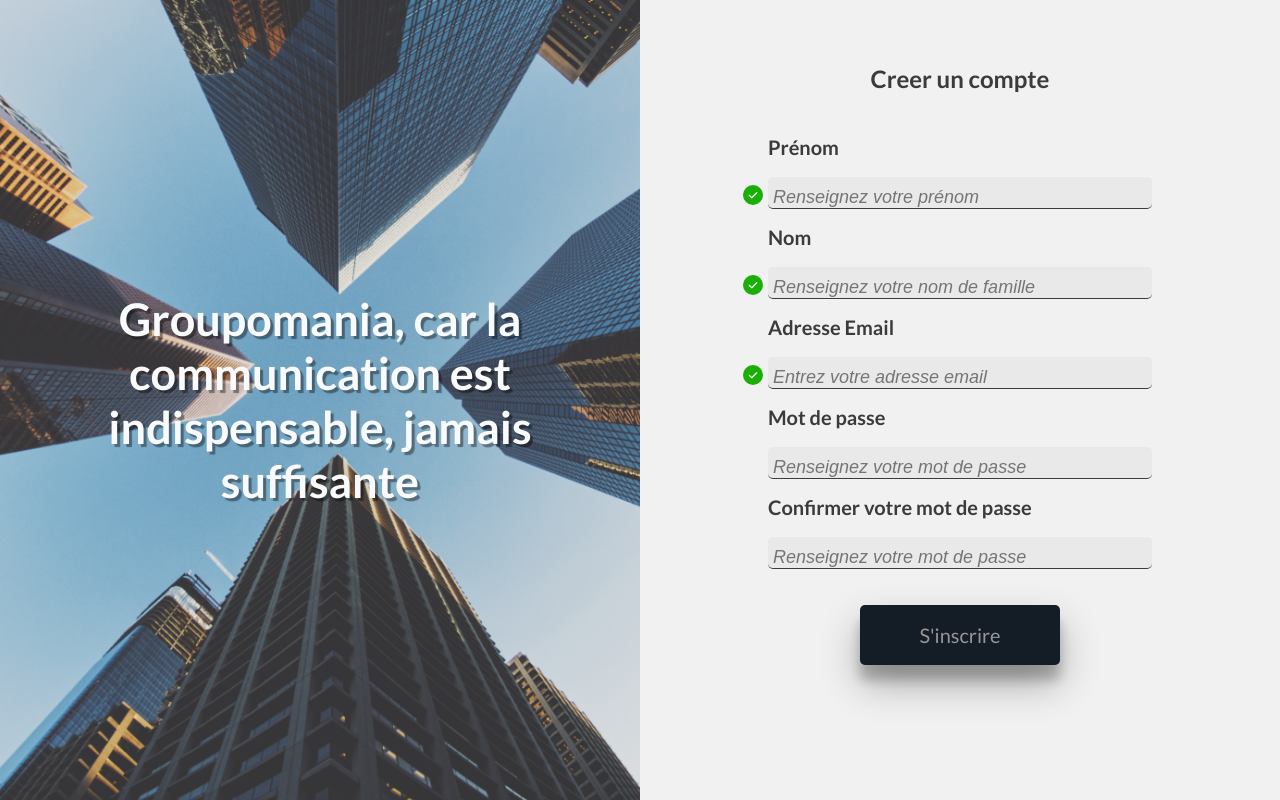
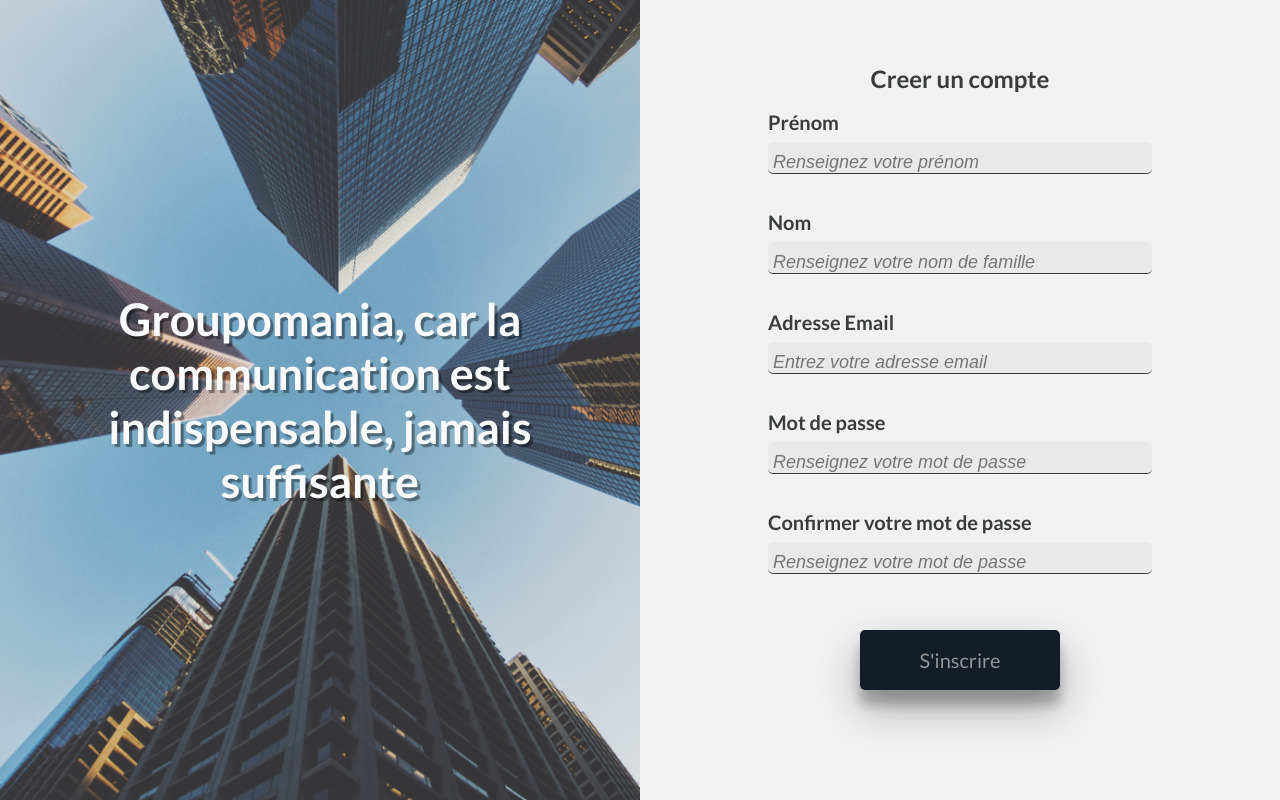
Before and after one commit to ixouu/Groupomania, a React (Create React App) app in the folder frontend/: page /signup in a window 1280 px wide. Built offline with nearby package versions, Linux system fonts and the light colour scheme; no server answers.

Commit message:
signup has been refacto

```diff
--- a/frontend/src/pages/Signup.jsx
+++ b/frontend/src/pages/Signup.jsx
@@ -1,4 +1,4 @@
-import React, {useState} from "react";
+import React, {useState } from "react";
 import { useNavigate } from "react-router-dom";
 import axios from "axios";
 
@@ -13,18 +13,23 @@
     // loading
     const [isLoading, setIsLoading] = useState(false);
 
+
+
     // error
     const [error, setError] = useState("")
 
     // firstName data
     const [firstName, setFirstName] = useState('');
-    const [wrongFirstName, setWrongFirstName] = useState(false)
+    const [wrongFirstName, setWrongFirstName] = useState(false);
+    const [firstNameIsEditing, setFirstNameIsEditing] = useState(false);
     // lastName data
     const [lastName, setLastName] = useState('');
-    const [wrongLastName, setWrongLastName] = useState(false)
+    const [wrongLastName, setWrongLastName] = useState(false);
+    const [lastNameIsEditing, setLastNameIsEditing] = useState(false);
     // email data
     const [email, setEmail] = useState('');
-    const [emailIsValid, setEmailIsValid] = useState(false)
+    const [emailIsValid, setEmailIsValid] = useState(false);
+    const [emailIsEditing, setEmailIsEditing] = useState(false);
 
     // Email error span
     const [emailRequisite, setEmailRequisite] = useState(false)
@@ -60,6 +65,7 @@
 
     // Handle firstName
     const handleFirstName = (firstName) => {
+        setFirstNameIsEditing(true);
         setFirstName(firstName);
         if( firstName.length < 2 || firstName.length > 55 || !firstNameRegExp.test(firstName)){
             setWrongFirstName(true)
@@ -70,6 +76,7 @@
 
     // Handle lastName
     const handleLastName = (lastName) => {
+        setLastNameIsEditing(true)
         setLastName(lastName);
         if( firstName.length < 2 || firstName.length > 55 || !lastNameRegExp.test(lastName)){
             setWrongLastName(true)
@@ -80,7 +87,8 @@
 
     // Handle email input changes
     const handleEmail = (email) =>{
-        setEmail(email)
+        setEmail(email);
+        setEmailIsEditing(true);
         if(emailRegExp.test(email)){
             setEmailIsValid(true)
         } else {
@@ -104,6 +112,7 @@
     }
 
     // Handle password input Focus
+
     const handleFocus = (target) =>{
         if(target.id === "password"){
             setPwdRequisite(true)
@@ -206,7 +215,7 @@
                 <form className="signUp-form">
                     {/* first name */}
                     <div className="form-div">
-                        {wrongFirstName ? <div className="checkIcon checkIcon-invalid"><i className="fa-solid fa-xmark"></i></div> : <div className="checkIcon checkIcon-valid"><i className="fa-solid fa-check"></i></div>}
+                        {firstNameIsEditing ? (wrongFirstName ? <div className="checkIcon checkIcon-invalid" ><i className="fa-solid fa-xmark"></i></div> : <div className="checkIcon checkIcon-valid"><i className="fa-solid fa-check"></i></div>) : null}
                         <label htmlFor="firstName">Prénom</label>
                         <input
                             id="firstName"
@@ -220,7 +229,7 @@
                     </div>
                     {/* last name */}
                     <div className="form-div">
-                    {wrongLastName ? <div className="checkIcon checkIcon-invalid"><i className="fa-solid fa-xmark"></i></div> : <div className="checkIcon checkIcon-valid"><i className="fa-solid fa-check"></i></div>}
+                    {lastNameIsEditing ? (wrongLastName ? <div className="checkIcon checkIcon-invalid"><i className="fa-solid fa-xmark"></i></div> : <div className="checkIcon checkIcon-valid"><i className="fa-solid fa-check"></i></div>) : null}
                         <label htmlFor="lastName">Nom</label>
                         <input
                             id="lastName"
@@ -234,7 +243,7 @@
                     </div>
                     {/* email */}
                     <div className="form-div">
-                        {wrongFirstName ? <div className="checkIcon checkIcon-invalid"><i className="fa-solid fa-xmark"></i></div> : <div className="checkIcon checkIcon-valid"><i className="fa-solid fa-check"></i></div>}
+                        {emailIsEditing? (emailIsValid ? <div className="checkIcon checkIcon-valid"><i className="fa-solid fa-check"></i></div> : <div className="checkIcon checkIcon-invalid"><i className="fa-solid fa-xmark"></i></div>) : null}
                         <label htmlFor="email">Adresse Email</label>
                         <input
                             id="email"
--- a/frontend/src/style/components/_socialMedias.scss
+++ b/frontend/src/style/components/_socialMedias.scss
@@ -22,9 +22,7 @@
             @include tablettes-only{
                 width: 60%;
             }
-            &:hover{
-                transform: scale(1.1);
-            }
+
             i{
                 padding: 0 10px;
                 font-size: 24px;
@@ -38,6 +36,11 @@
                 font-size: 20px;
                 width: 100%;
                 box-shadow: rgba(0, 0, 0, 0.35) 0px 5px 15px;
+                transition: all .2s ease-in-out;
+                &:hover{
+                    background-color: $color-10;
+                    transform: scale(1.1);
+                }
             }
         }
     }
--- a/frontend/src/style/pages/_home.scss
+++ b/frontend/src/style/pages/_home.scss
@@ -67,7 +67,7 @@
         padding: 10%;
     }
     @include largeScreen-only{
-        min-height: 430px;
+        max-height: 430px;
     }
     form{
         margin: 10px 0;
--- a/frontend/src/style/pages/_signup.scss
+++ b/frontend/src/style/pages/_signup.scss
@@ -48,7 +48,7 @@
         background: #a698981a;
         border-bottom: 1px solid $color-4;
         width: 100%;
-        margin: 18px 0 0 0;
+        margin: 8px 0 0 0;
         padding: 10px 0 0 5px;
         border-radius: 5px;
         font-size: 18px;
@@ -100,7 +100,7 @@
 
 
     .form-div{
-        height: 90px;
+        height: 100px;
         width: 100%;
         position: relative;
     }
@@ -114,7 +114,7 @@
 .checkIcon{
     position: absolute;
     left : -25px;
-    top : 55%;
+    top : 40%;
     width: 20px;
     height: 20px;
     border-radius: 50%;
@@ -130,10 +130,12 @@
 .checkIcon-valid {
     background-color: $color-9;
     opacity: 1;
-    transform: rotate(0);
 }
 .checkIcon-invalid{
     background-color: $color-8;
     opacity: 1;
-    transform: rotate(0);
 }
+
+.invisible {
+    opacity: 0;
+}
```
